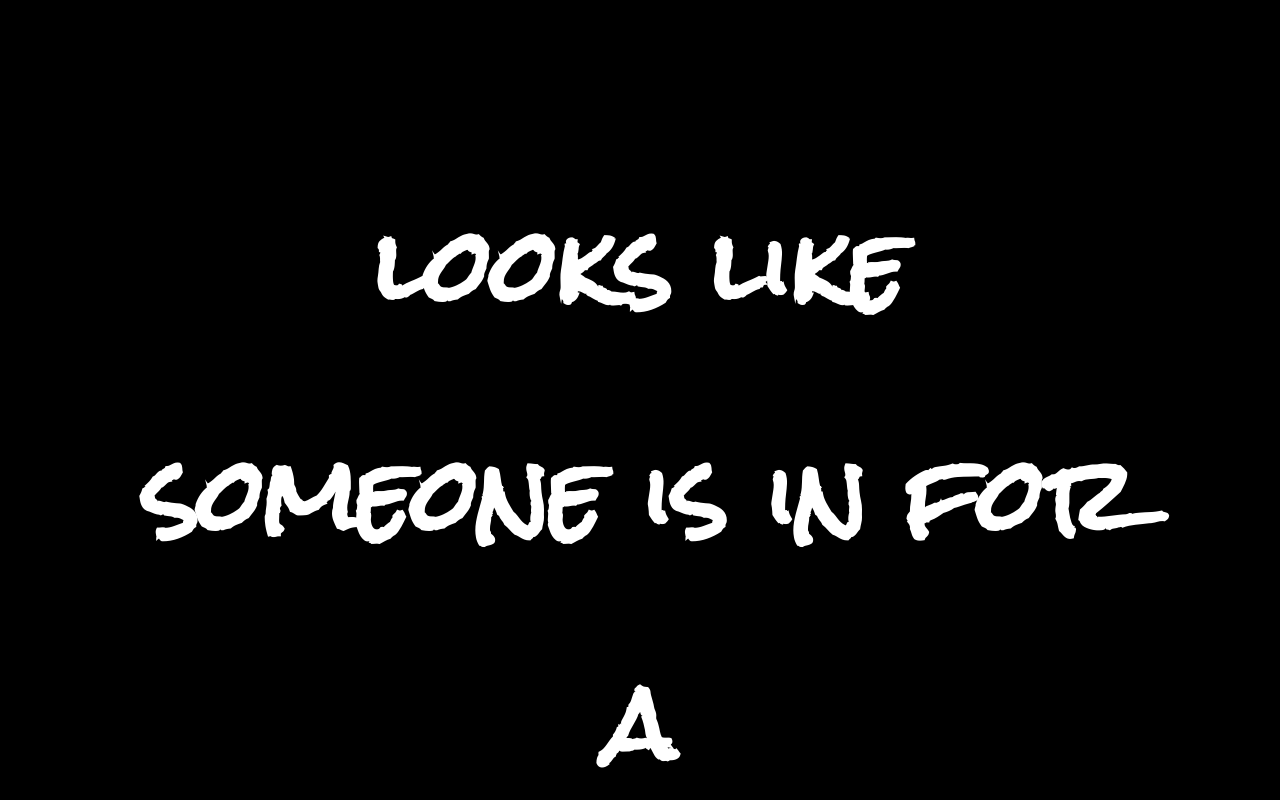
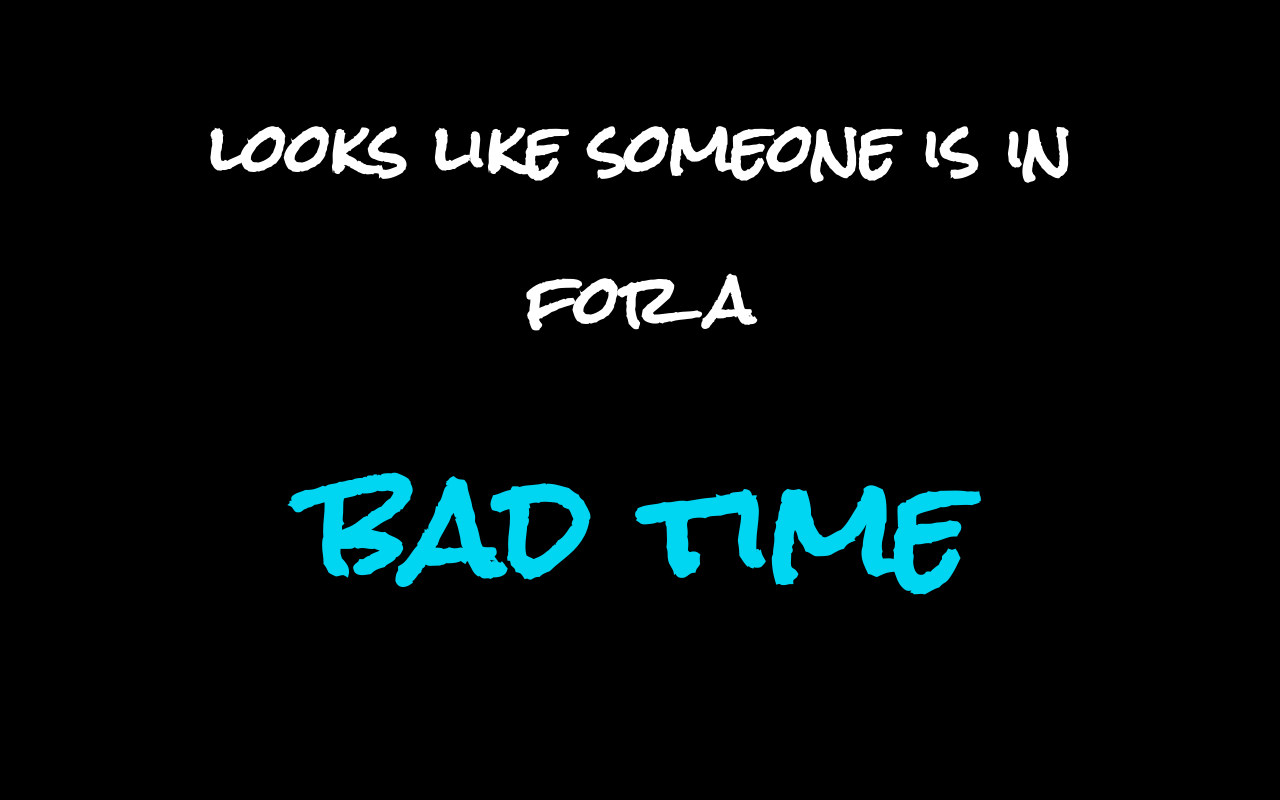
Before and after one commit to wychwitch/ninthtomb.ri-, a plain HTML site: page badtime.html in a window 1280 px wide. Shown: the top 800 px of the page. Drawn offline with Linux system fonts and the light colour scheme; a web font is replaced by a local one.

Commit message:
okay finally god

```diff
--- a/css/bad-time.css
+++ b/css/bad-time.css
@@ -83,7 +83,11 @@ blockquote{
 }
 
 h1{
-    font-size: 15rem;
+    font-size: 8rem;
+    margin: 0;
+}
+h2{
+    font-size: 4rem;
     margin: 0;
 }
 
--- a/css/web.css
+++ b/css/web.css
@@ -40,7 +40,7 @@ footer{
 h1{
     color: white;
     font-family: var(--header);
-    font-size: 8rem;
+    font-size: 6rem;
 }
 h2{
     font-family: var(--header);
```
